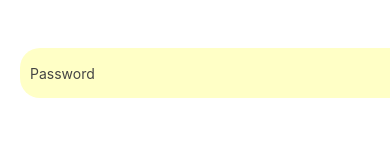
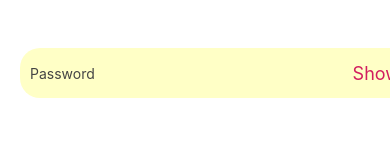
Before and after one commit to SyntaxSorcerers5/First-aid_mobile, a React Native app: screen / in a window 390 px wide. Shown: the part 431-579 px from the top of the page. Built offline with nearby package versions, Linux system fonts and the light colour scheme.

Commit message:
show password option added

```diff
--- a/src/pages/Emergencyregister.tsx
+++ b/src/pages/Emergencyregister.tsx
@@ -7,6 +7,7 @@ function RegisterEmergency({ navigation }) {
     const [username, setUsername] = useState("");
     const [email, setEmail] = useState("");
     const [password, setPassword] = useState("");
+    const [showPassword, setShowPassword] = useState(false);
     const [registerError, setRegisterError] = useState("");
 
     function onUsernameChanged(changedUsername) {
@@ -84,9 +85,13 @@ function RegisterEmergency({ navigation }) {
         navigation.navigate("Home");
     }
 
+    function toggleShowPassword() {
+        setShowPassword(!showPassword);
+    }
+
     return (
         <ScrollView>
-            <View style={{ flex: 1, backgroundColor: 'white' }} >
+            <View style={{ flex: 1, backgroundColor: 'white' }}>
                 <Welcome />
                 <Text style={{
                     color: '#D21E5F',
@@ -128,23 +133,36 @@ function RegisterEmergency({ navigation }) {
                     value={email}
                 />
 
+                <View style={{ position: 'relative', marginLeft: 20, marginTop: 50 }}>
                     <TextInput
                         style={{
                             backgroundColor: '#FFFFC6',
                             color: '#000',
                             width: 390,
                             height: 50,
-                        marginTop: 50,
                             borderRadius: 20,
                             paddingLeft: 10,
-                        marginLeft: 20
+                            paddingRight: 50,  // make space for the button
                         }}
                         onChangeText={onPasswordChanged}
                         placeholder='Password'
                         placeholderTextColor={'#444'}
-                    secureTextEntry={true}
+                        secureTextEntry={!showPassword}
                         value={password}
                     />
+                    <TouchableOpacity
+                        onPress={toggleShowPassword}
+                        style={{
+                            position: 'absolute',
+                            right: 25,
+                            top: 15,
+                        }}
+                    >
+                        <Text style={{ color: '#D21E5F', fontSize: 18 }}>
+                            {showPassword ? "Hide" : "Show"}
+                        </Text>
+                    </TouchableOpacity>
+                </View>
 
                 {registerError ? <Text style={{ color: "red", marginLeft: 20 }}>{registerError}</Text> : null}
 
--- a/src/pages/Generalregister.tsx
+++ b/src/pages/Generalregister.tsx
@@ -7,6 +7,7 @@ function RegisterUser({ navigation }) {
     const [username, setUsername] = useState("");
     const [email, setEmail] = useState("");
     const [password, setPassword] = useState("");
+    const [showPassword, setShowPassword] = useState(false);
     const [registerError, setRegisterError] = useState("");
 
     function onUsernameChanged(changedUsername) {
@@ -84,6 +85,10 @@ function RegisterUser({ navigation }) {
         navigation.navigate("Home");
     }
 
+    function toggleShowPassword() {
+        setShowPassword(!showPassword);
+    }
+
     return (
         <ScrollView>
             <View style={{ flex: 1, backgroundColor: 'white' }} >
@@ -128,23 +133,36 @@ function RegisterUser({ navigation }) {
                     value={email}
                 />
 
+                <View style={{ position: 'relative', marginLeft: 20, marginTop: 50 }}>
                     <TextInput
                         style={{
                             backgroundColor: '#FFFFC6',
                             color: '#000',
                             width: 390,
                             height: 50,
-                        marginTop: 50,
                             borderRadius: 20,
                             paddingLeft: 10,
-                        marginLeft: 20
+                            paddingRight: 50,  // make space for the button
                         }}
                         onChangeText={onPasswordChanged}
                         placeholder='Password'
                         placeholderTextColor={'#444'}
-                    secureTextEntry={true}
+                        secureTextEntry={!showPassword}
                         value={password}
                     />
+                    <TouchableOpacity
+                        onPress={toggleShowPassword}
+                        style={{
+                            position: 'absolute',
+                            right: 25,
+                            top: 15,
+                        }}
+                    >
+                        <Text style={{ color: '#D21E5F', fontSize: 18 }}>
+                            {showPassword ? "Hide" : "Show"}
+                        </Text>
+                    </TouchableOpacity>
+                </View>
 
                 {registerError ? <Text style={{ color: "red", marginLeft: 20 }}>{registerError}</Text> : null}
 
--- a/src/pages/Login.tsx
+++ b/src/pages/Login.tsx
@@ -8,6 +8,7 @@ import { users } from '../utils/data';
 function Login({ navigation }): React.JSX.Element {
     const [username, setUsername] = useState("");
     const [password, setPassword] = useState("");
+    const [showPassword, setShowPassword] = useState(false);
 
     function onUsernameChanged(changedUsername) {
         setUsername(changedUsername);
@@ -42,9 +43,13 @@ function Login({ navigation }): React.JSX.Element {
 
         if (foundUser.usertype === "general") {
             navigation.navigate("Option selection");
-        } else if(foundUser.usertype === "emergency"){
-            navigation.navigate("Notification")
+        } else if (foundUser.usertype === "emergency") {
+            navigation.navigate("Notification");
         }
+    }
+
+    function toggleShowPassword() {
+        setShowPassword(!showPassword);
     }
 
     return (
@@ -67,8 +72,9 @@ function Login({ navigation }): React.JSX.Element {
                     placeholderTextColor={'#444'}
                     value={username}
                 />
-                <TextInput
-                    style={{
+                <View style={{
+                    flexDirection: 'row',
+                    alignItems: 'center',
                     backgroundColor: '#FFFFC6',
                     color: '#000',
                     width: 390,
@@ -76,14 +82,22 @@ function Login({ navigation }): React.JSX.Element {
                     marginTop: 50,
                     borderRadius: 20,
                     paddingLeft: 10,
-                        marginLeft: 20
-                    }}
+                    marginLeft: 20,
+                }}>
+                    <TextInput
+                        style={{ flex: 1 }}
                         onChangeText={onPasswordChanged}
                         placeholder='Password'
                         placeholderTextColor={'#444'}
-                    secureTextEntry={true}
+                        secureTextEntry={!showPassword}
                         value={password}
                     />
+                    <TouchableOpacity onPress={toggleShowPassword} style={{ padding: 10 }}>
+                        <Text style={{ color: '#D21E5F', fontSize: 18 }}>
+                            {showPassword ? "Hide" : "Show"}
+                        </Text>
+                    </TouchableOpacity>
+                </View>
                 <TouchableOpacity
                     style={{ marginLeft: 80, marginRight: 80 }}
                     onPress={onClickLogin}
```
Lines whose indentation alone changed are shown as unchanged.
